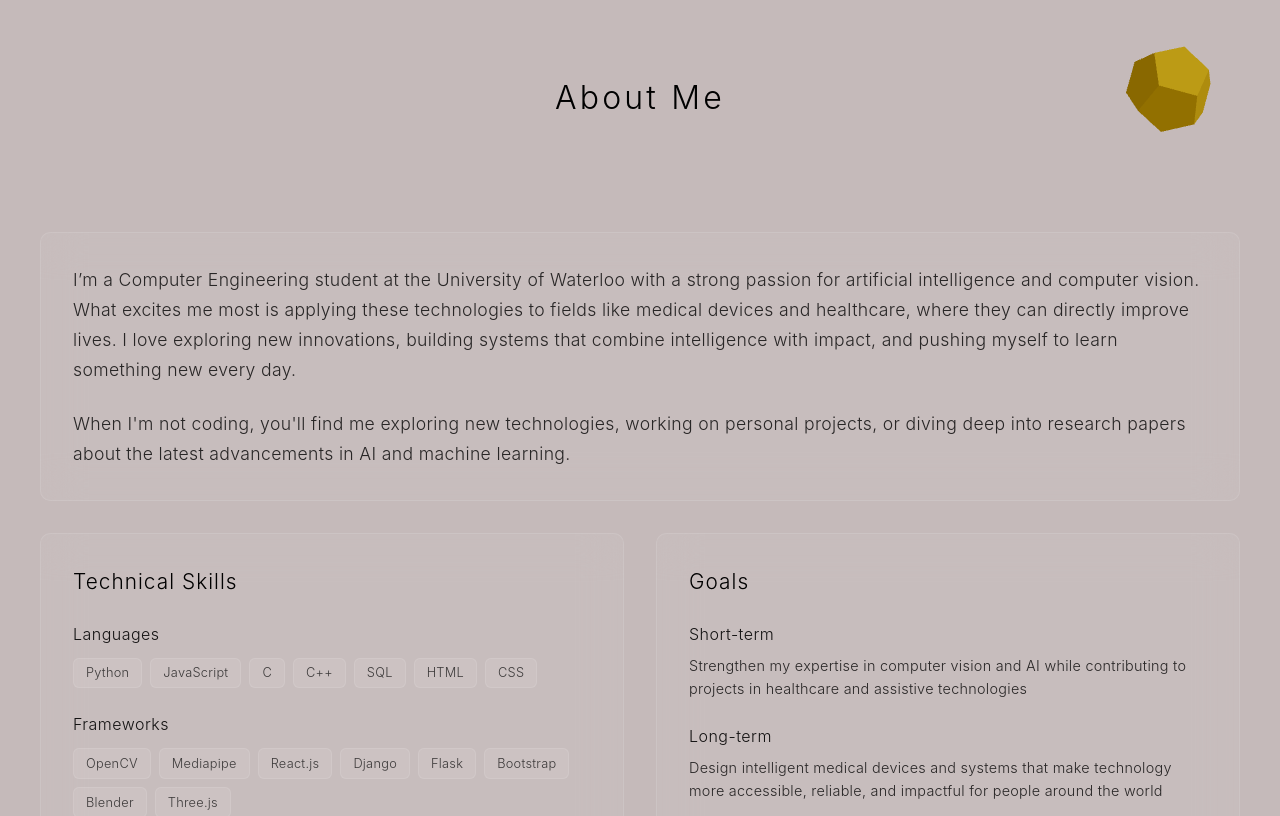
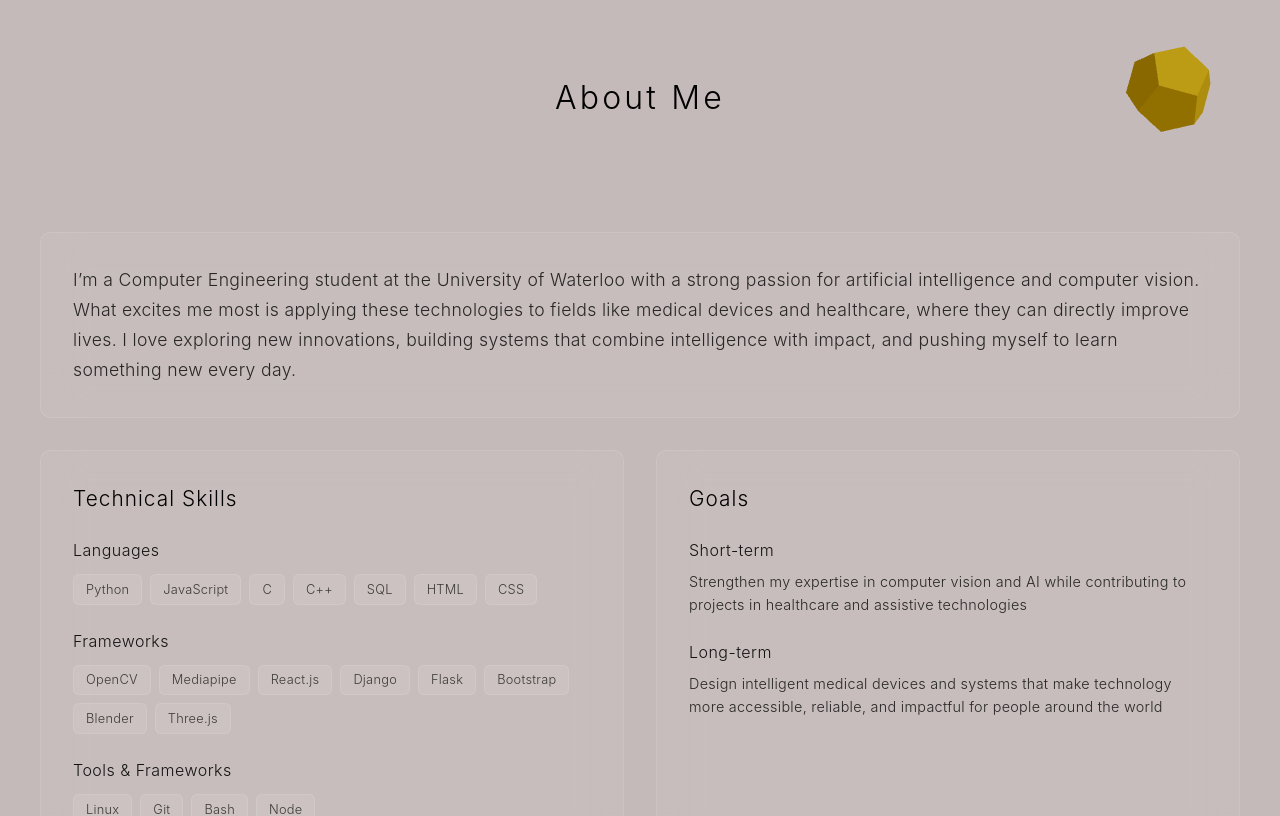
Before and after one commit to mswq/Me, a React (Vite) app in the folder me/: page /aboutme in a window 1280 px wide. Shown: the top 816 px of the page. Built offline with nearby package versions, Linux system fonts and the light colour scheme.

Commit message:
aboutme update

```diff
--- a/me/src/components/AboutMe.jsx
+++ b/me/src/components/AboutMe.jsx
@@ -11,11 +11,6 @@ function AboutMe() {
                             I’m a Computer Engineering student at the University of Waterloo with a strong passion for artificial intelligence and computer vision.
                             What excites me most is applying these technologies to fields like medical devices and healthcare, where they can directly improve lives.
                             I love exploring new innovations, building systems that combine intelligence with impact, and pushing myself to learn something new every day.
-                        </p>
-                        <p>
-                            When I'm not coding, you'll find me exploring new technologies, working on
-                            personal projects, or diving deep into research papers about the latest
-                            advancements in AI and machine learning.
                         </p>
                     </div>
                 </div>
```
